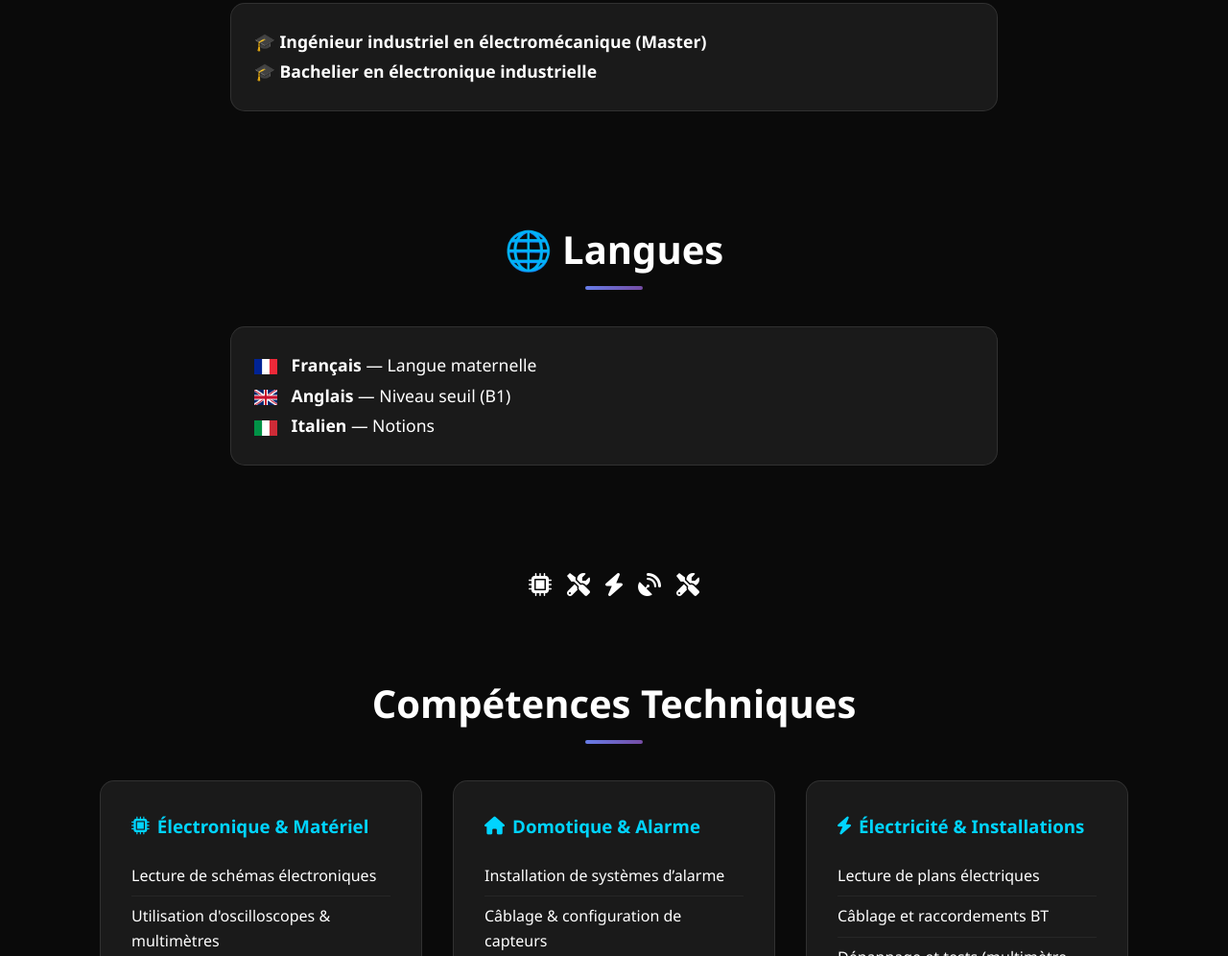
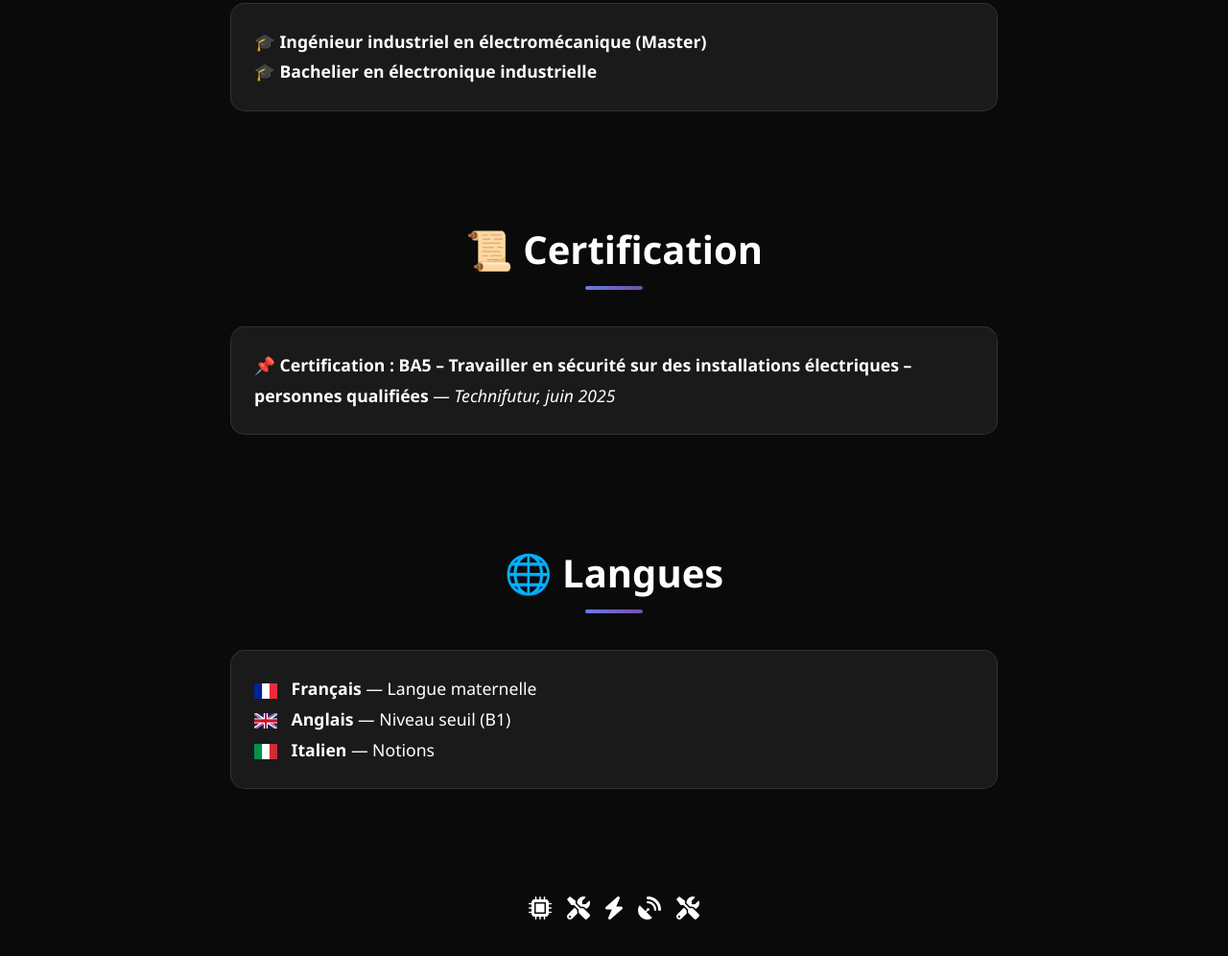
Before and after one commit to FredericFsa/portfolio-fsa, a plain HTML site: page index.html in a window 1280 px wide. Shown: the part 1737-2733 px from the top of the page at 96% size. Drawn offline with Linux system fonts and the light colour scheme.

Commit message:
Ajout certification BA5

```diff
--- a/index.html
+++ b/index.html
@@ -126,6 +126,15 @@
 <li><strong>🎓 Bachelier en électronique industrielle</strong></li>
 </ul>
 </div>
+</section>
+<!-- Certification -->
+<section class="animate-on-scroll" style="padding-top: 2rem;">
+  <h2 class="section-title">📜 Certification</h2>
+  <div style="max-width: 800px; margin: auto; padding: 1.5rem; background: var(--card-bg); border-radius: 15px; border: 1px solid rgba(255,255,255,0.1);">
+    <ul style="list-style: none; padding-left: 0; font-size: 1.1rem; line-height: 1.8;">
+      <li><strong>📌 Certification : BA5 – Travailler en sécurité sur des installations électriques – personnes qualifiées</strong> — <em>Technifutur, juin 2025</em></li>
+    </ul>
+  </div>
 </section>
 <!-- Langues (Images) -->
 <section class="animate-on-scroll" style="padding-top: 2rem;">
```
